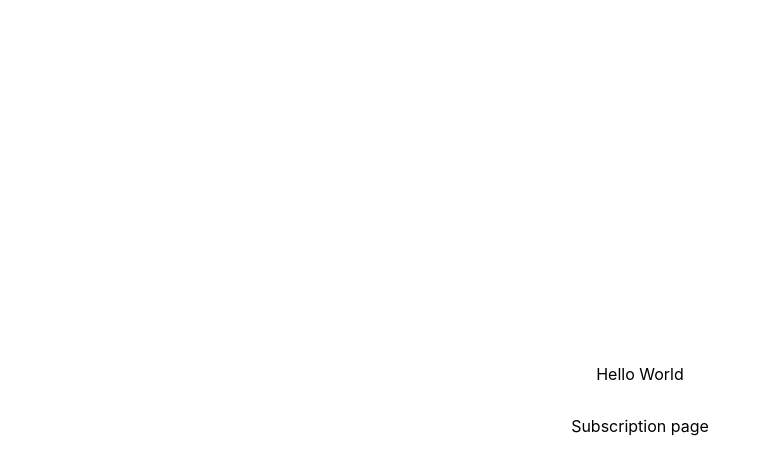
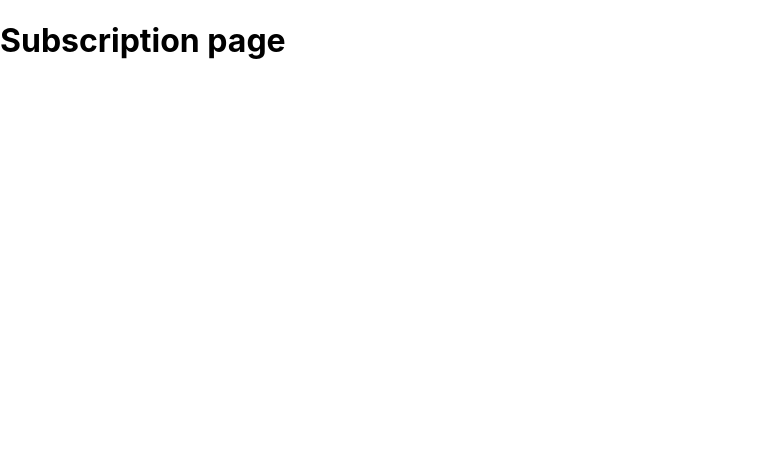
Before and after one commit to joserogeriofilho/formik-yup-material-ui-poc, a React (Create React App) app: page /subscription in a window 1280 px wide. Shown: the top 474 px of the page, without its empty margins (0-770 px from the left). Built offline with nearby package versions, Linux system fonts and the light colour scheme.

Commit message:
Change styles

```diff
--- a/src/App.css
+++ b/src/App.css
@@ -1,9 +1,4 @@
 .App {
   width: 100%;
   height: 100%;
-  text-align: center;
-  display: flex;
-  align-items: center;
-  justify-content: center;
-  flex-direction: column;
 }
--- a/src/App.js
+++ b/src/App.js
@@ -4,9 +4,7 @@ import Routes from './Routes';
 function App() {
   return (
     <div className="App">
-      <Routes>
-        <p>Hello World</p>
-      </Routes>
+      <Routes />
     </div>
   );
 }
--- a/src/components/Subscription.js
+++ b/src/components/Subscription.js
@@ -1,5 +1,10 @@
 export default function Subscription() {
   return (
-    <p>Subscription page</p>
+    <>
+      <h1>Subscription page</h1>
+      <form>
+
+      </form>
+    </>
   );
 }
```
